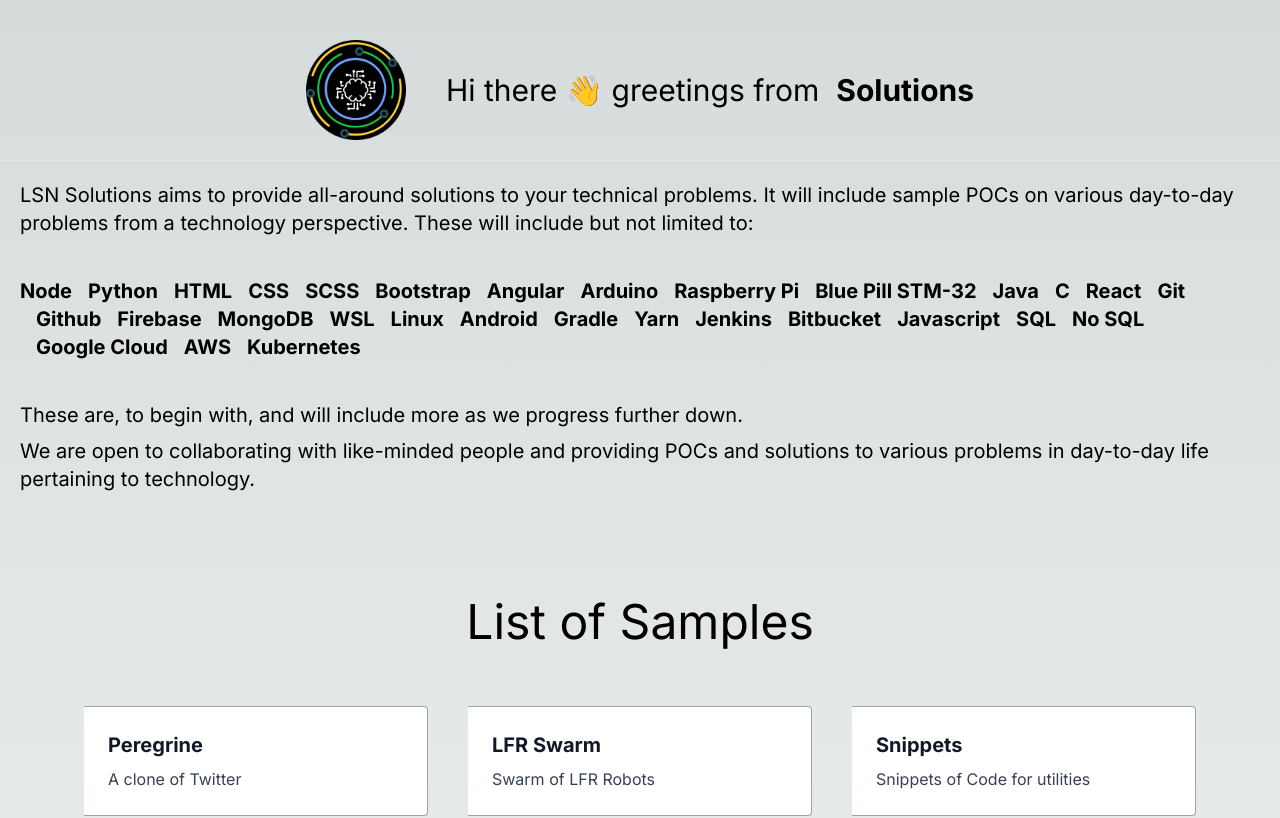
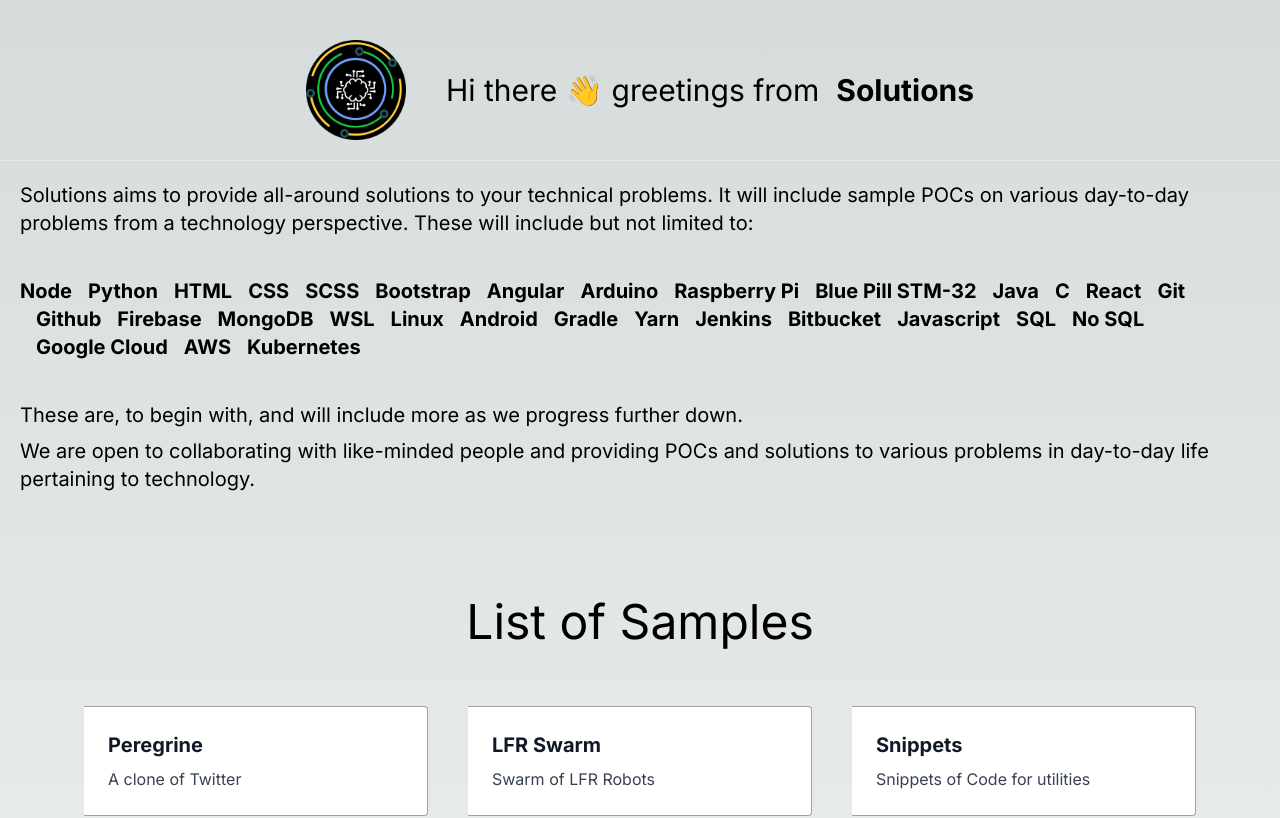
Before and after one commit to lsnsol/lsnsol.github.io, a Next.js app: page / in a window 1280 px wide. Shown: the top 818 px of the page. Built offline with nearby package versions, Linux system fonts and the light colour scheme.

Commit message:
changes for title

```diff
--- a/app/page.tsx
+++ b/app/page.tsx
@@ -130,7 +130,7 @@
         </div>
         <hr />
         <div className="p-5">
-          <p>LSN Solutions aims to provide all-around solutions to your technical problems. It will include sample POCs on various day-to-day problems from a technology perspective. These will include but not limited to:</p>
+          <p>Solutions aims to provide all-around solutions to your technical problems. It will include sample POCs on various day-to-day problems from a technology perspective. These will include but not limited to:</p>
         </div>
         <div className="flex flex-wrap p-5 w-fit space-x-4 font-bold">
           <div>Node</div>
```
